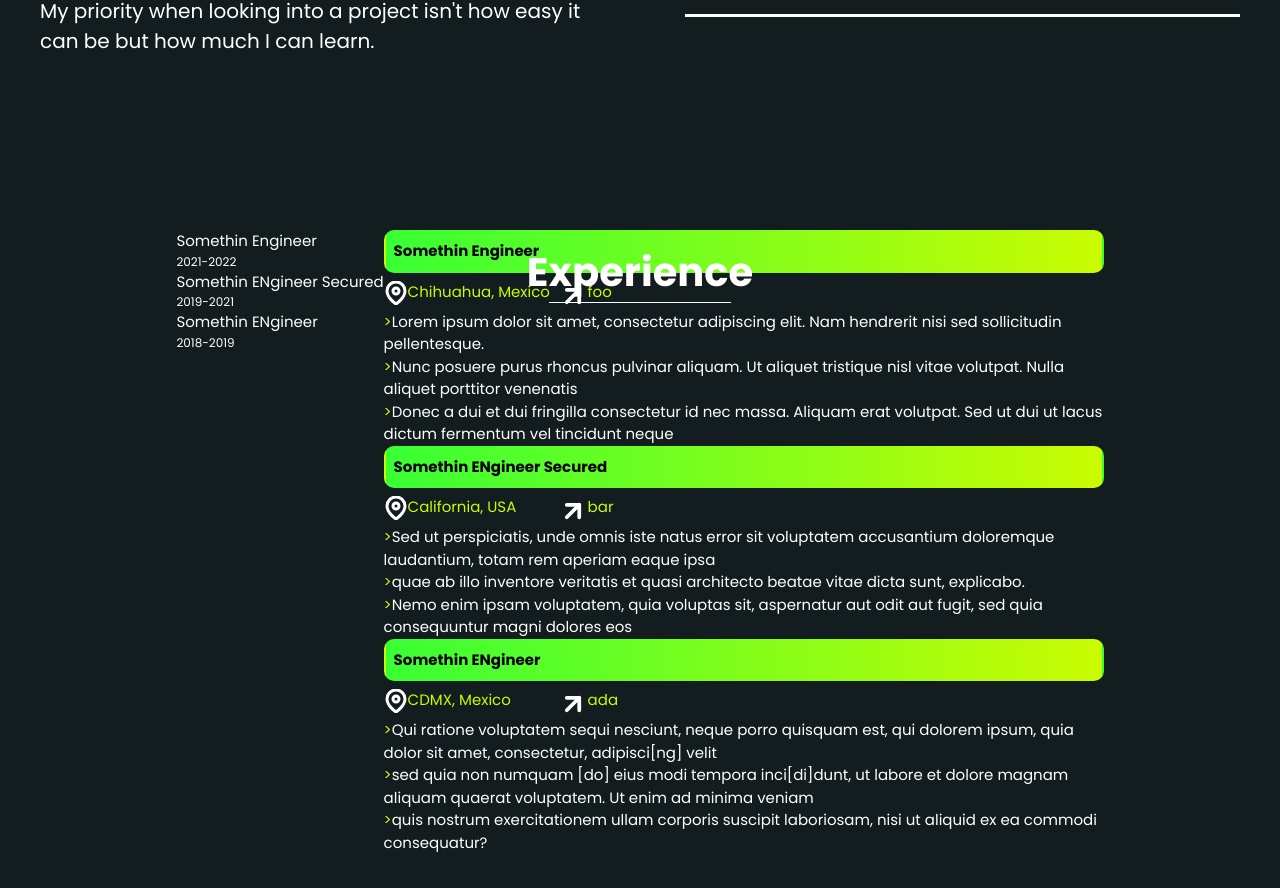
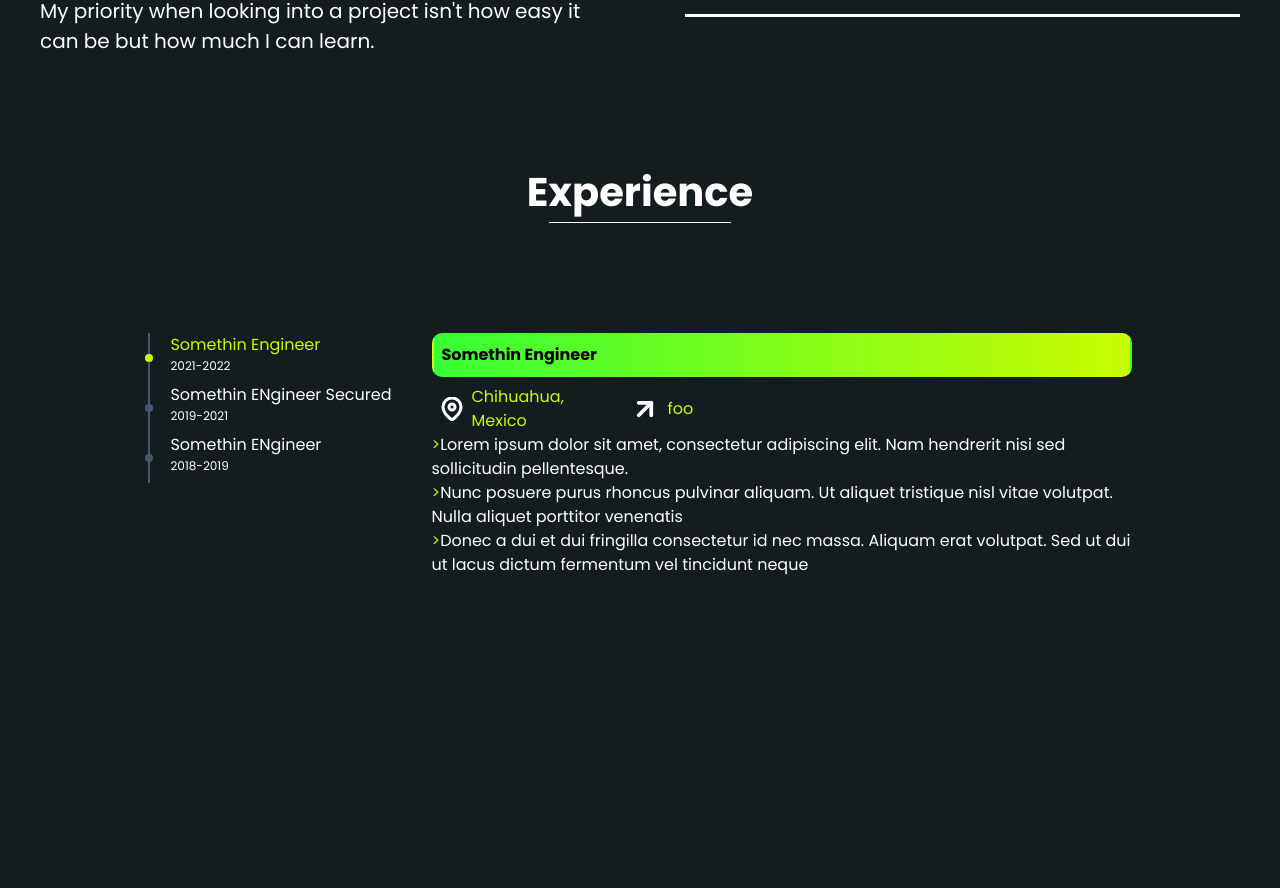
Before and after one commit to Jay-DVT/personal-webpage, a Next.js app: page / in a window 1280 px wide. Shown: the part 1555-2443 px from the top of the page. Built offline with nearby package versions, Linux system fonts and the light colour scheme.

Commit message:
Finish experience Accordion

```diff
--- /dev/null
+++ b/components/Accordion.tsx
@@ -0,0 +1,59 @@
+import React, { useState } from 'react'
+import { experiences } from '../constants'
+import Button from './Button'
+
+type Props = {}
+
+const Accordion = (props: Props) => {
+    const [selected, setSelected] = useState(0)
+
+    const toggle = (i: number) => {
+        setSelected(i)
+    }
+
+  return (
+        <div className='flex flex-row items-start gap-5'>
+            <ul>
+                {experiences.map((experience, i) => (
+                    <div className='flex'>
+                        <div className='border-l border-r border-[#495670] relative flex items-center justify-center'>
+                        <div className="absolute z-5 w-2 h-2 bg-[#495670] rounded-full"></div>
+                        <div key={i} className={`absolute z-10 w-2 h-2  rounded-full ${selected === i ? "bg-[#CAFC01]" : "hidden" }`}></div>
+                        </div>
+                        <li key={i} className={`w-full rounded-r-lg px-5 cursor-pointer hover:bg-gray-700/40 ${i === 1 ? "accordion_header" : "" }`} onClick={() => toggle(i)}>
+                            <p className={`${selected === i ? "text-[#CAFC01]" : "" }`}>{experience.title}</p>
+                            <p className='text-[12px] pb-2'>{experience.period}</p>
+                        </li>
+                    </div>
+                ))}
+            </ul>
+            <div className='flex-col'>
+                {experiences.map((experience, i) => (
+                    <div key={i} className={`flex selected i ${selected === i ? 'flex-col' : 'hidden'}`}>
+                        <Button style='pl-2 font-bold flex hover:text-black hover:border-transparent cursor-default hover:from-[#38FF34] hover:to-[#CAFC01]' content={experience.title}/>
+                        <div className='flex text-[#CAFC01] pt-2 items-center'>
+                            <span className='px-2'>
+                                <svg xmlns="http://www.w3.org/2000/svg" width="24" height="24" viewBox="0 0 24 24" fill="none" stroke="white" strokeWidth="3" strokeLinecap="round" strokeLinejoin="round"><path d="M21 10c0 7-9 13-9 13s-9-6-9-13a9 9 0 0 1 18 0z"></path><circle cx="12" cy="10" r="3"></circle></svg>
+                            </span>
+                            <span className='w-[150px]'>{experience.location}</span>
+                            <span className='px-2'>
+                                <svg xmlns="http://www.w3.org/2000/svg" width="30" height="30" viewBox="0 0 24 24" fill="none" stroke="white" strokeWidth="3" strokeLinecap="round" strokeLinejoin="round"><line x1="7" y1="17" x2="17" y2="7"></line><polyline points="7 7 17 7 17 17"></polyline></svg>
+                            </span>
+                            <a href={experience.link}>{experience.company}</a>
+                        </div>
+                        <div className='w-[700px]'>
+                            {experience.achievements.map((achievement, index) => (
+                            <p key={index}>
+                              <span className='text-[#CAFC01]'>{">"}</span>
+                              {achievement}
+                            </p>
+                            ))}
+                        </div>
+                    </div>
+                ))}
+            </div>
+        </div>
+  )
+}
+
+export default Accordion
--- a/components/Experience.tsx
+++ b/components/Experience.tsx
@@ -1,100 +1,20 @@
 import React from 'react'
 import { experiences } from '../constants'
 import Button from './Button'
-import { pin } from '../assests'
+import Accordion from './Accordion'
 
 type Props = {}
 
 export default function Experience({}: Props) {
-  /* TODO Create a toggle looking between each experience option */
-  const toggle = ({i}: {i: boolean}) => {
-    return i
-  }
-
-  /* TODO disable or hidden the other divs that dont dont have the id selected  */
-
   return (
-    <div className='relative min-h-screen flex flex-col md:text-left text-center max-w-7xl px-10 md:justify-evenly justify-evenly mx-auto items-center md:text-[15px] text-[12px]'>
-      <div className="absolute flex flex-col py-5 items-center top-20">
-        <p className='text-[40px] font-bold'>Experience</p>
+    <div className='h-screen flex relative flex-col md:text-left text-center max-w-7xl px-10 md:justify-evenly justify-evenly mx-auto items-center'>
+      <div className="relative flex flex-col py-5 items-center">
+        <p className='md:text-[40px] text-[28px] font-bold'>Experience</p>
         <div className="flex-grow border-t border-white w-[80%]"></div>
       </div>
-      <div className='sm:inline-flex hidden '>
-        <ul>
-          {experiences.map((experience, index) => (
-            <li className='hover:bg-gray-700/40'>
-              <p>{experience.title}</p>
-              <p className='text-[12px]'>{experience.period}</p>
-            </li>
-          ))}
-        </ul>
-        <div className='w-[720px]'>
-          {experiences.map((experience, index) => (
-            /* search for a way to center in y inside the flex inside a flex-col */
-            <div className='flex flex-col'>
-              <Button style='pl-2 font-bold flex hover:text-black hover:border-transparent cursor-default hover:from-[#38FF34] hover:to-[#CAFC01]' content={experience.title}/>
-              <div className='flex text-[#CAFC01] pt-2'>
-                <span>
-                  <svg xmlns="http://www.w3.org/2000/svg" width="24" height="24" viewBox="0 0 24 24" fill="none" stroke="white" stroke-width="3" stroke-linecap="round" stroke-linejoin="round"><path d="M21 10c0 7-9 13-9 13s-9-6-9-13a9 9 0 0 1 18 0z"></path><circle cx="12" cy="10" r="3"></circle></svg>
-                </span>
-                <span className='w-[150px]'>{experience.location}</span>
-                <span>
-                <svg xmlns="http://www.w3.org/2000/svg" width="30" height="30" viewBox="0 0 24 24" fill="none" stroke="white" stroke-width="3" stroke-linecap="round" stroke-linejoin="round"><line x1="7" y1="17" x2="17" y2="7"></line><polyline points="7 7 17 7 17 17"></polyline></svg>
-                </span>
-                <a href={experience.link}>{experience.company}</a>
-              </div>
-              <div className=''>
-                  {experience.achievements.map((achievement, index) => (
-                  <p>
-                    <span className='text-[#CAFC01]'>{">"}</span>
-                    {achievement}
-                  </p>
-                  ))}
-              </div>
-            </div>
-          ))}
-        </div>
+      <div className='sm:flex grow hidden mt-[90px]'>
+        <Accordion />
       </div>
     </div>
   )
 }
-
-
-{/*
-      <div className=''>
-        {experiences.map((experience, index) => (
-          <div className=''>
-            <div className=''>
-              <ul className=''>
-                <li key={experience.id} className="py-3 text-left pl-1">
-                  {experience.title}
-                </li>
-              </ul>
-            </div>
-            <div className='w-60'>
-              <div>
-                <Button style='hover:text-[#131C1E] cursor-default hover:from-[#38FF34] hover:to-[#CAFC01] w-full text-black font-bold hover:bg-gradient-to-r from-[#38FF34] to-[#CAFC01] hover:border-transparent ' content={experience.title} />
-                <div className='text-[#CAFC01] flex'>
-                  <span>
-                    <svg xmlns="http://www.w3.org/2000/svg" width="24" height="24" viewBox="0 0 24 24" fill="none" stroke="white" stroke-width="3" stroke-linecap="round" stroke-linejoin="round"><path d="M21 10c0 7-9 13-9 13s-9-6-9-13a9 9 0 0 1 18 0z"></path><circle cx="12" cy="10" r="3"></circle></svg>
-                  </span>
-                  {experience.location}
-                  <span>
-                  <svg xmlns="http://www.w3.org/2000/svg" width="30" height="30" viewBox="0 0 24 24" fill="none" stroke="white" stroke-width="3" stroke-linecap="round" stroke-linejoin="round"><line x1="7" y1="17" x2="17" y2="7"></line><polyline points="7 7 17 7 17 17"></polyline></svg>
-                  </span>
-                  <a href={experience.link}>{experience.company}</a>
-                </div>
-              </div>
-              <div>
-                {experience.achievements.map((achievement, index) => (
-                  <p>
-                    <span className='text-[#CAFC01]'>{'> '}</span>
-                    {achievement}
-                  </p>
-                ))}
-              </div>
-            </div>
-          </div>
-        ))}
-      </div>
-*/}
```
